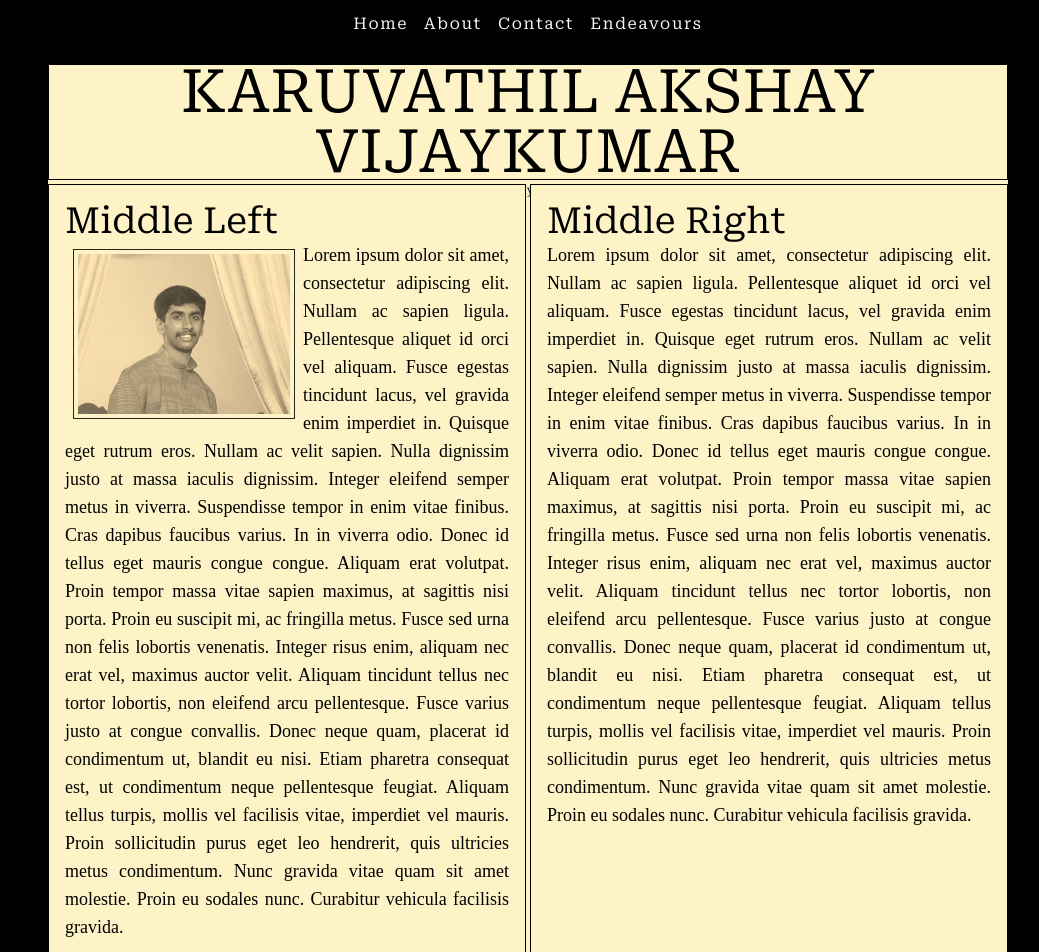
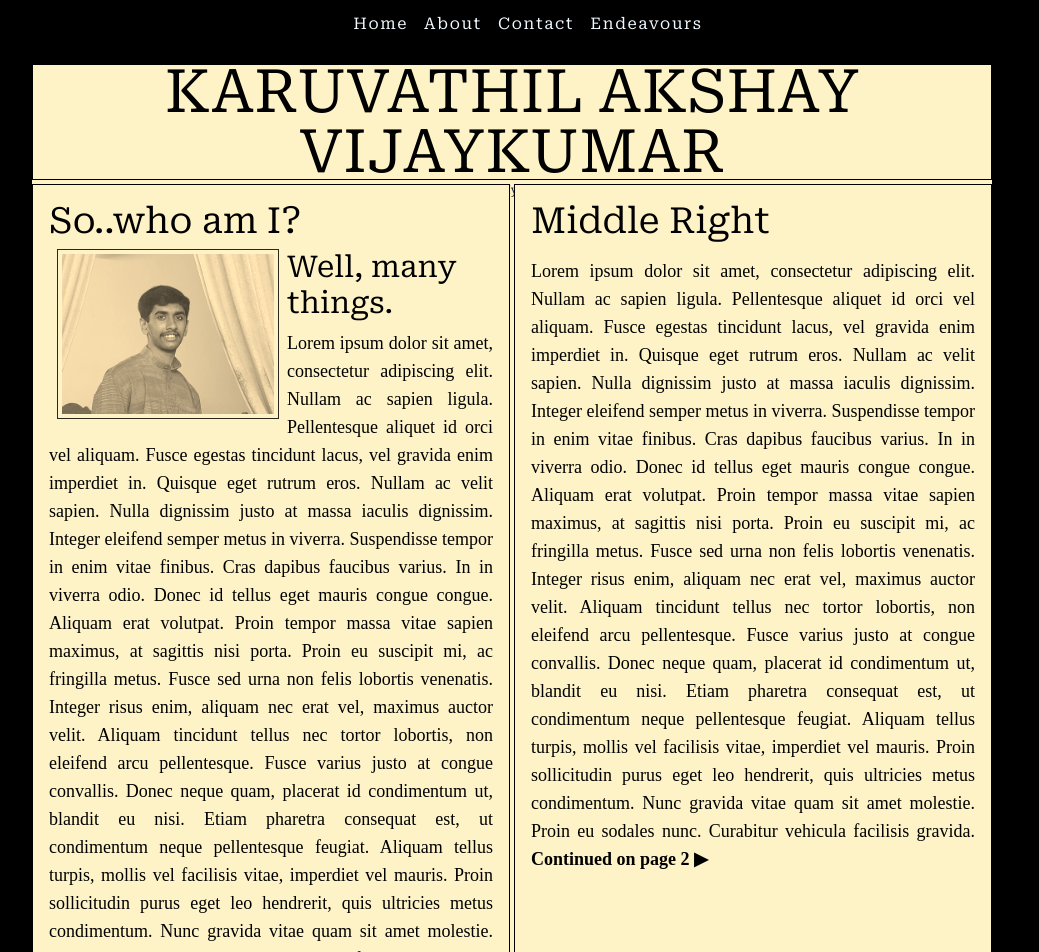
Before and after one commit to Akshay-VK/Akshay-VK.github.io, a SvelteKit app: page / in a window 1280 px wide. Shown: the top 952 px of the page, without its empty margins (112-1151 px from the left). Built offline with nearby package versions, Linux system fonts and the light colour scheme.

Commit message:
feat: links, custom scrollbar, more additions to Section.svelte to add a optional deck

```diff
--- a/src/routes/+page.svelte
+++ b/src/routes/+page.svelte
@@ -4,6 +4,7 @@
 	import Masthead from './Masthead.svelte';
 	import Section from './Section.svelte';
 	import Image from './Image.svelte';
+	import Link from './Link.svelte';
 
 	onMount(() => {
 		let elem = Array.from(document.querySelectorAll('.bg-amber-100'));
@@ -48,23 +49,27 @@
 	<meta name="description" content="Svelte demo app" />
 </svelte:head>
 
-<section class=" text-black grid place-content-center w-full h-5/6 text-4xl origin-top">
+<section class=" text-black grid w-full h-5/6 text-4xl overflow-x-auto">
 	<div
-		class="w-[60rem] h-[75rem] bg-amber-100 grid grid-rows-10 grid-cols-6 grid-flow-row gap-y-1 gap-x-1 justify-items-stretch"
+		class="w-[60rem] aspect-[4/5] bg-amber-100 grid grid-rows-10 grid-cols-6 grid-flow-row gap-y-1 gap-x-1 justify-items-stretch  origin-top-left"
 	>
-		<div class="col-span-6 row-span-1 bg-amber-100 border border-black p-2 grid content-center">
+		<div class="main-heading col-span-6 row-span-1 bg-amber-100 border border-black p-2 grid content-center">
 			<Masthead/>
 		</div>
 		<div
-			class="row-span-7 col-span-3 bg-amber-100 border border-black p-4 transition-transform duration-500 dir-right"
+			class="row-span-7 col-span-3 bg-amber-100 border border-black p-4 transition-transform duration-500 overflow-hidden mb-1 dir-right"
 		>
+			<!-- This is how the Section works....divs are used with the slot attribute to define
+			various parts of the main section like the headline, an image of it, the content the article,
+			and deck etc.  -->
 			<Section>
-				<div slot='headline'>Middle Left</div>
+				<div slot='headline'>So..who am I?</div>
+				<div slot='deck'>Well, many things.</div>
 				<div slot='image'><Image src='{base}/picture-of-me.webp'/></div>
 			</Section>
 		</div>
 		<div
-			class="row-span-7 col-span-3 bg-amber-100 border border-black p-4 transition-transform duration-500 dir-left"
+			class="row-span-7 col-span-3 bg-amber-100 border border-black p-4 transition-transform duration-500  overflow-hidden mb-1 dir-left"
 		>
 			<Section>
 				<div slot="headline">Middle Right</div>
@@ -83,11 +88,12 @@
 					mollis vel facilisis vitae, imperdiet vel mauris. Proin sollicitudin purus eget leo
 					hendrerit, quis ultricies metus condimentum. Nunc gravida vitae quam sit amet molestie.
 					Proin eu sodales nunc. Curabitur vehicula facilisis gravida.
+					<Link text="Continued on page 2 "/>
 				</div>
 			</Section>
 		</div>
 		<div
-			class="row-span-2 col-span-2 bg-amber-100 border border-black p-4 transition-transform duration-500 dir-right"
+			class="row-span-2 col-span-2 bg-amber-100 border border-black p-4 transition-transform duration-500 overflow-hidden mb-1 dir-right"
 		>
 			<Section>
 				<div slot='headline'>Down Left</div>
@@ -95,7 +101,7 @@
 			</Section>
 		</div>
 		<div
-			class="col-span-2 row-span-2 bg-amber-100 border border-black p-4 transition-transform duration-500"
+			class="col-span-2 row-span-2 bg-amber-100 border border-black p-4 transition-transform duration-500 overflow-hidden mb-1"
 		>
 			<Section>
 				<div slot='headline'>Down Middle</div>
@@ -103,7 +109,7 @@
 			</Section>
 		</div>
 		<div
-			class="col-span-2 row-span-2 bg-amber-100 border border-black p-4 transition-transform duration-500 dir-left"
+			class="col-span-2 row-span-2 bg-amber-100 border border-black p-4 transition-transform duration-500  overflow-hidden mb-1 dir-left"
 		>
 			<Section>
 				<div slot='headline'>Down Right</div>
@@ -118,4 +124,23 @@
 		font-family: 'Times New Roman', Times, serif;
 		text-align: justify;
 	}
+	/* custom scrollbar */
+	::-webkit-scrollbar {
+		width: 20px;
+	}
+
+	::-webkit-scrollbar-track {
+		background-color: transparent;
+	}
+
+	::-webkit-scrollbar-thumb {
+		background-color: #969b9c;
+		border-radius: 20px;
+		border: 6px solid transparent;
+		background-clip: content-box;
+	}
+
+	::-webkit-scrollbar-thumb:hover {
+		background-color: #a8bbbf;
+	}
 </style>
--- /dev/null
+++ b/src/routes/Link.svelte
@@ -0,0 +1,6 @@
+<script lang="ts">
+	import { base } from '$app/paths';
+    export let text:string="Continued";
+</script>
+
+<a  href="{base}/about" class="font-extrabold hover:underline underline-offset-2 visited:text-black text-black hover:text-black">{text} ▶</a>
--- a/src/routes/Section.svelte
+++ b/src/routes/Section.svelte
@@ -1,8 +1,11 @@
-<div>
+<div class="headline">
     <slot name='headline'>No headline provided.</slot>
 </div>
 <div>
     <slot name='image'></slot>
+</div>
+<div class="deck text-3xl pt-2 pb-2">
+    <slot name='deck'></slot>
 </div>
 <div class="text-lg body-style">
     <slot name='content'>
@@ -28,4 +31,24 @@
 		font-family: 'Times New Roman', Times, serif;
 		text-align: justify;
 	}
+    .headline{
+		font-family: "Roboto Serif";
+		font-optical-sizing: auto;
+		font-variation-settings:
+			"wght" 600,
+			"opsz" 100,
+			"ital" 0,
+			"wdth" 50,
+			"GRAD" 80;
+	}
+    .deck{
+		font-family: "Roboto Serif";
+		font-optical-sizing: auto;
+		font-variation-settings:
+			"wght" 100,
+			"opsz" 100,
+			"ital" 0,
+			"wdth" 50,
+			"GRAD" 80;
+	}
 </style>
```
Also changed, not shown: src/routes/+layout.svelte (+9 -11 lines).
